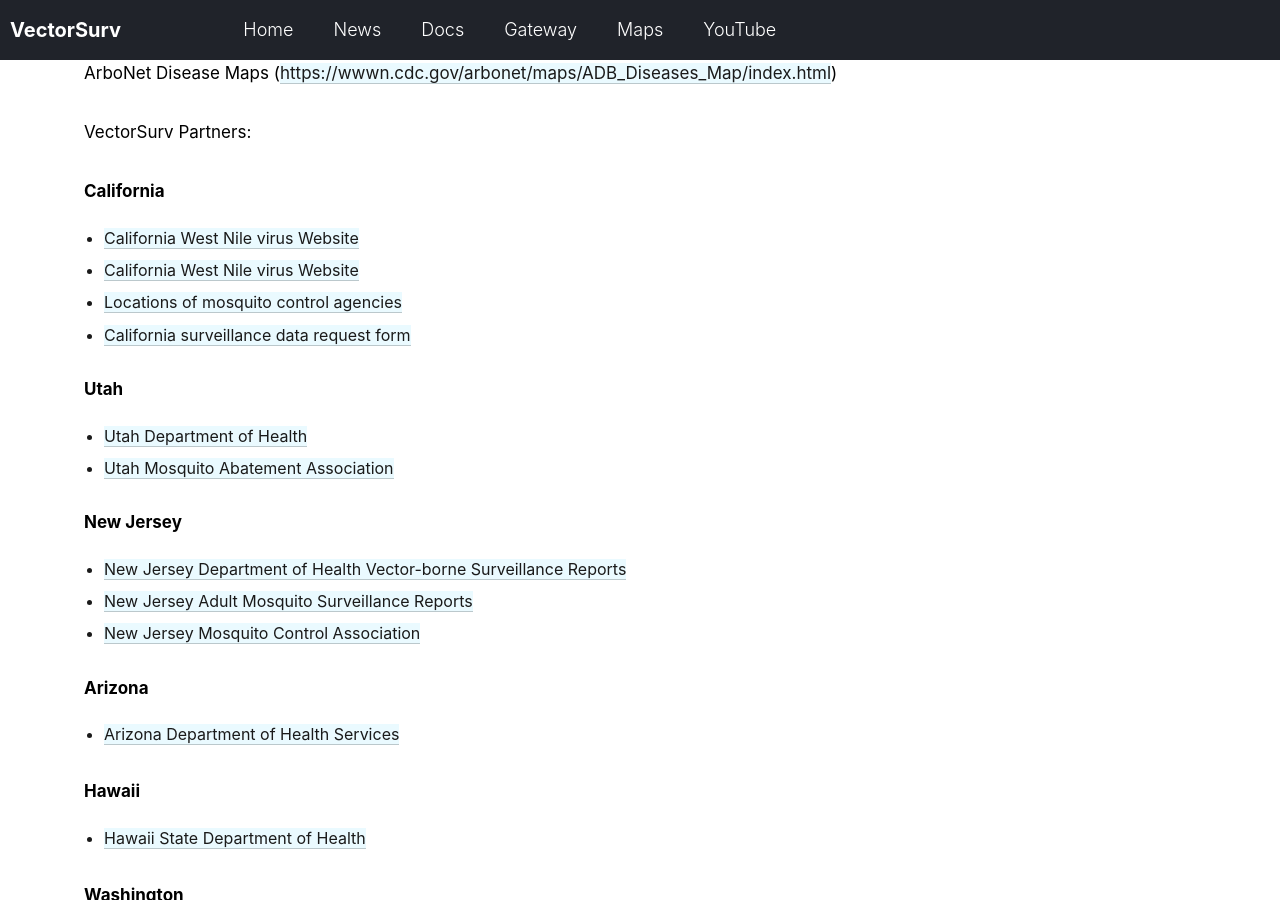
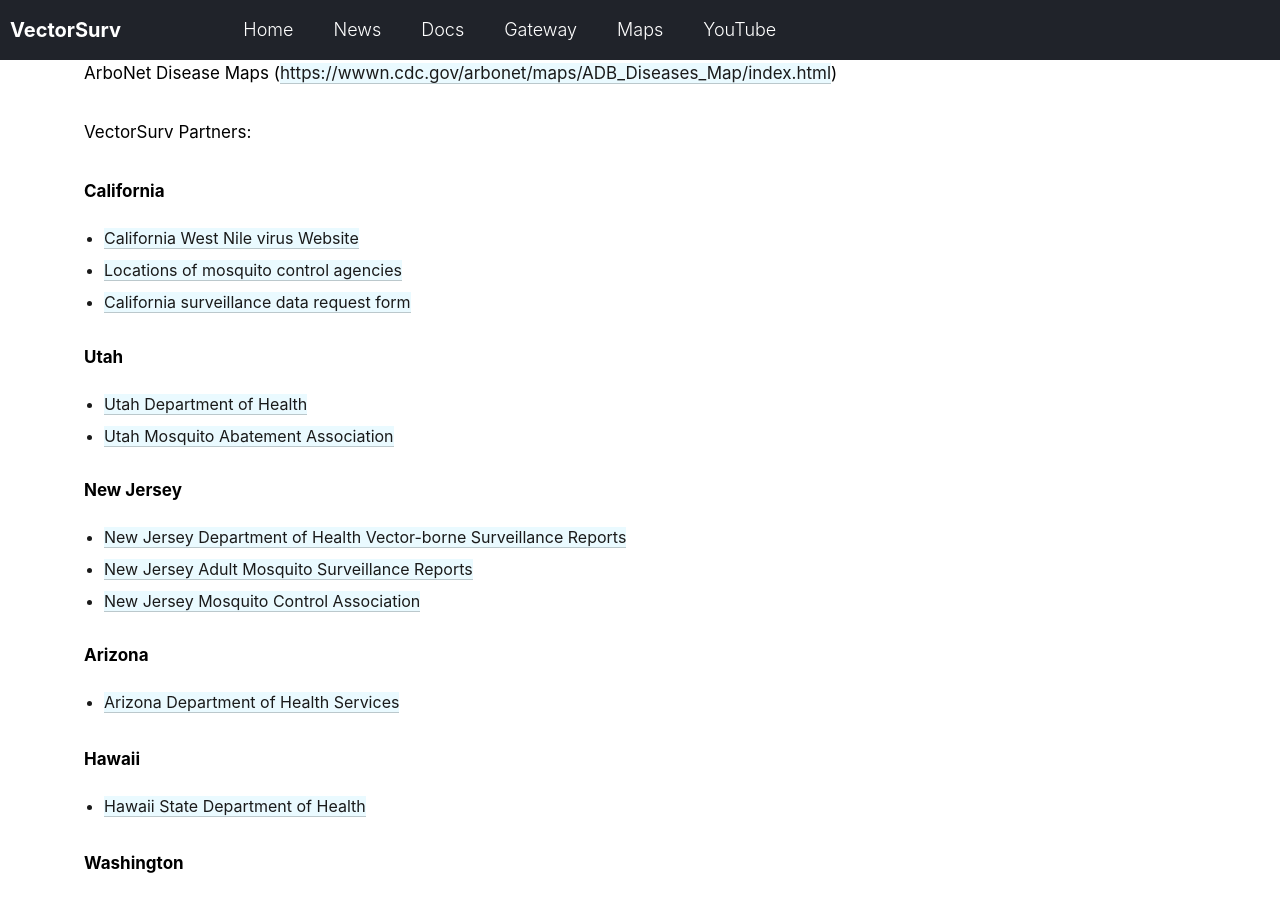
Before and after one commit to tlvaldepena/vectorsurv.org, a Jekyll site: the page built from index.md, in a window 1280 px wide and 900 px high, scrolled down 1111 px. Built offline with Jekyll 4.4.1, drawn with Linux system fonts in a browser that asks for light colours; our own code applies the rules of GitHub Pages for plain Markdown files.

Commit message:
Update index.md

```diff
--- a/index.md
+++ b/index.md
@@ -23,8 +23,6 @@
 **California**
 
 - <a href="https://westnile.ca.gov" target="_blank">California West Nile virus Website</a>
-
-- [California West Nile virus Website](https://westnile.ca.gov)
 
 - <a href="http://www.arcgis.com/home/webmap/viewer.html?webmap=604a0fe9f2b74e98a53b53d192b2ac67&extent=-131.4442,32.5803,-108.7025,41.6862" target="_blank">Locations of mosquito control agencies</a>
 
```
